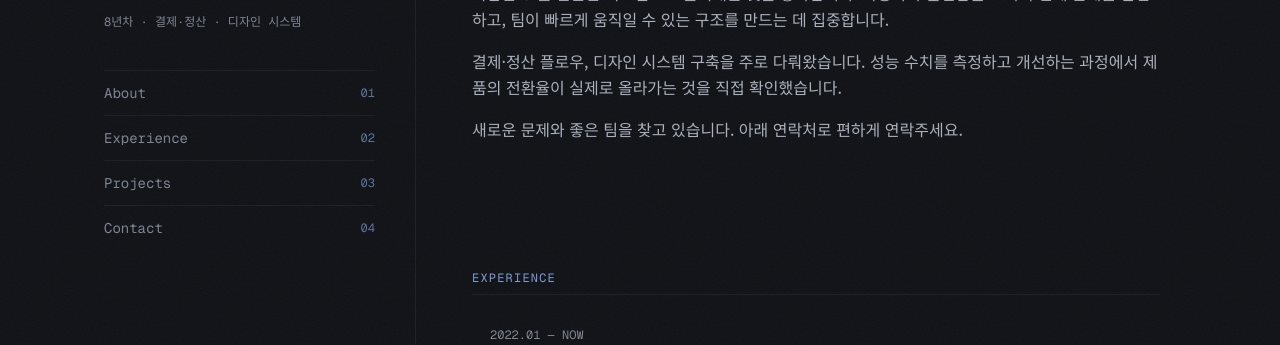
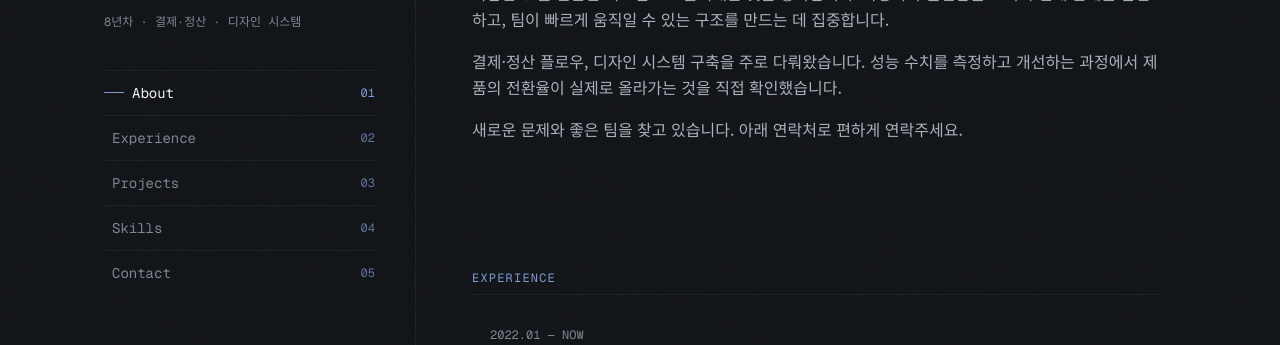
Before and after one commit to jihkyuo/jio-dev, a Next.js app: page / in a window 1280 px wide. Shown: the part 228-573 px from the top of the page. Built offline with nearby package versions, Linux system fonts and the light colour scheme.

Commit message:
✨ feat: nav 스크롤 스파이 활성 인디케이터 + Skills 포함

```diff
--- /dev/null
+++ b/src/components/RailNav.tsx
@@ -0,0 +1,62 @@
+"use client";
+import { useEffect, useState } from "react";
+
+const NAV = [
+  { href: "#about", label: "About", n: "01" },
+  { href: "#experience", label: "Experience", n: "02" },
+  { href: "#projects", label: "Projects", n: "03" },
+  { href: "#skills", label: "Skills", n: "04" },
+  { href: "#contact", label: "Contact", n: "05" },
+];
+
+export function RailNav() {
+  const [active, setActive] = useState<string>("about");
+  useEffect(() => {
+    const ids = NAV.map((i) => i.href.slice(1));
+    const els = ids
+      .map((id) => document.getElementById(id))
+      .filter((e): e is HTMLElement => !!e);
+    const io = new IntersectionObserver(
+      (entries) => {
+        const vis = entries
+          .filter((e) => e.isIntersecting)
+          .sort((a, b) => b.intersectionRatio - a.intersectionRatio)[0];
+        if (vis) setActive(vis.target.id);
+      },
+      { rootMargin: "-40% 0px -55% 0px", threshold: [0, 0.1, 0.5, 1] },
+    );
+    els.forEach((el) => io.observe(el));
+    return () => io.disconnect();
+  }, []);
+
+  return (
+    <nav className="mt-10 max-w-xs">
+      <ul className="font-mono text-sm">
+        {NAV.map((item) => {
+          const on = active === item.href.slice(1);
+          return (
+            <li key={item.href}>
+              <a
+                href={item.href}
+                aria-current={on ? "true" : undefined}
+                className={`flex items-center justify-between border-t border-line py-3 transition-colors ${
+                  on ? "text-head" : "text-muted hover:text-head"
+                }`}
+              >
+                <span className="flex items-center gap-2">
+                  <span
+                    className={`h-px transition-all ${on ? "w-5 bg-accent" : "w-0 bg-transparent"}`}
+                  />
+                  {item.label}
+                </span>
+                <span className={on ? "text-xs text-accent" : "text-xs text-accent/70"}>
+                  {item.n}
+                </span>
+              </a>
+            </li>
+          );
+        })}
+      </ul>
+    </nav>
+  );
+}
--- a/src/components/Sidebar.tsx
+++ b/src/components/Sidebar.tsx
@@ -1,11 +1,5 @@
 import { getProfile } from "@/content";
-
-const NAV = [
-  { href: "#about", label: "About", n: "01" },
-  { href: "#experience", label: "Experience", n: "02" },
-  { href: "#projects", label: "Projects", n: "03" },
-  { href: "#contact", label: "Contact", n: "04" },
-];
+import { RailNav } from "./RailNav";
 
 /**
  * 좌측 고정 레일(Blueprint). 도트 그리드 배경 + 틱 번호 nav로 흔한
@@ -30,21 +24,7 @@ export function Sidebar() {
         </p>
         <p className="mt-3 font-mono text-xs text-muted">{snapshot}</p>
 
-        <nav className="mt-10 max-w-xs">
-          <ul className="font-mono text-sm">
-            {NAV.map((item) => (
-              <li key={item.href}>
-                <a
-                  href={item.href}
-                  className="flex items-center justify-between border-t border-line py-3 text-muted transition-colors hover:text-head"
-                >
-                  <span>{item.label}</span>
-                  <span className="text-xs text-accent/70">{item.n}</span>
-                </a>
-              </li>
-            ))}
-          </ul>
-        </nav>
+        <RailNav />
       </div>
 
       <div className="mt-10">
```
